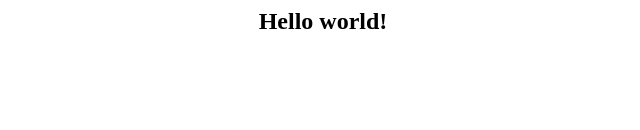
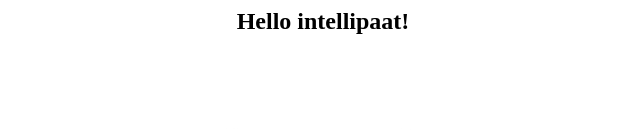
Before and after one commit to yeshu4/repo, a plain HTML site: page index.html in a window 1280 px wide. Shown: the top 130 px of the page, without its empty margins (317-957 px from the left). Drawn offline with Linux system fonts and the light colour scheme.

Commit message:
modified website

```diff
--- a/index.html
+++ b/index.html
@@ -3,6 +3,6 @@
 <title> Intellipaat Devops Project session  </title>
 </head>
 <body style = "background-image:url('images/github3.jpg'); background-size: 100%">
-<h2 ALIGN=CENTER>Hello world!</h2>
+<h2 ALIGN=CENTER>Hello intellipaat!</h2>
 </body>
 </html>
```
Also changed, not shown: 4 other files.
